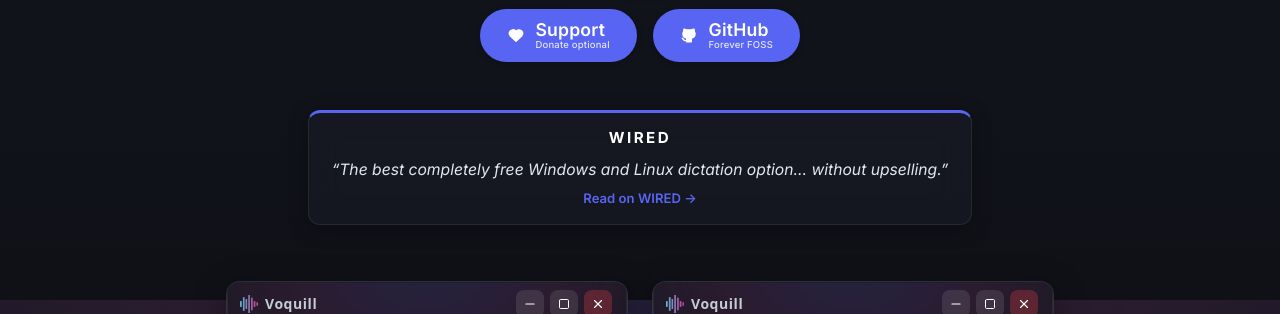
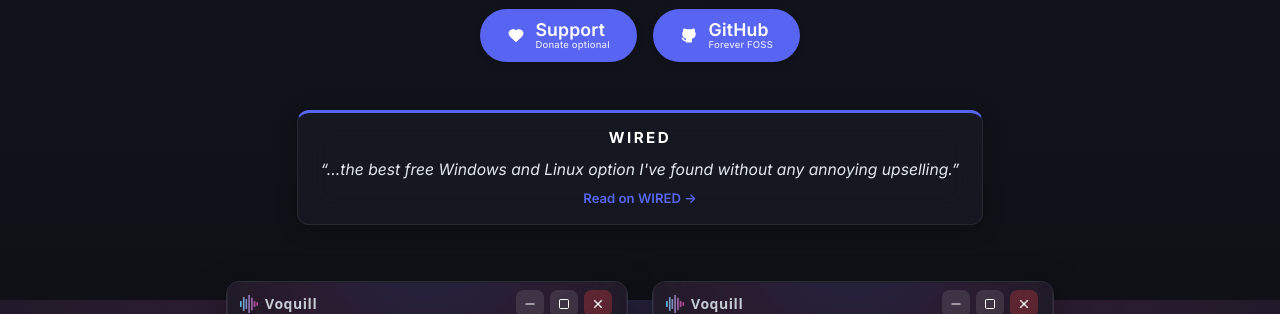
Before and after one commit to jackbrumley/voquill, a Jekyll site: the page built from docs/index.html, in a window 1280 px wide. Shown: the part 600-914 px from the top of the page. Built offline with Jekyll 4.4.1, drawn with Linux system fonts in a browser that asks for light colours.

Commit message:
docs: update WIRED quote to exact article excerpt

```diff
--- a/docs/assets/index.css
+++ b/docs/assets/index.css
@@ -169,7 +169,8 @@
 }
 
 .press-quote-text {
-  margin: 0.15rem 0 0.15rem;
+  margin: 0.15rem 0;
+  padding: 0;
   font-size: 0.98rem;
   font-style: italic;
   color: #e2e8f0;
--- a/docs/index.html
+++ b/docs/index.html
@@ -109,7 +109,7 @@
 
 <div class="press-quote-card">
   <span class="press-source">WIRED</span>
-  <blockquote class="press-quote-text">&ldquo;The best completely free Windows and Linux dictation option... without upselling.&rdquo;</blockquote>
+  <blockquote class="press-quote-text">&ldquo;...the best free Windows and Linux option I've found without any annoying upselling.&rdquo;</blockquote>
   <a href="https://www.wired.com/story/do-you-actually-need-to-pay-for-transcription-software" target="_blank" rel="noopener noreferrer" class="press-quote-link">Read on WIRED &rarr;</a>
 </div>
 
```
